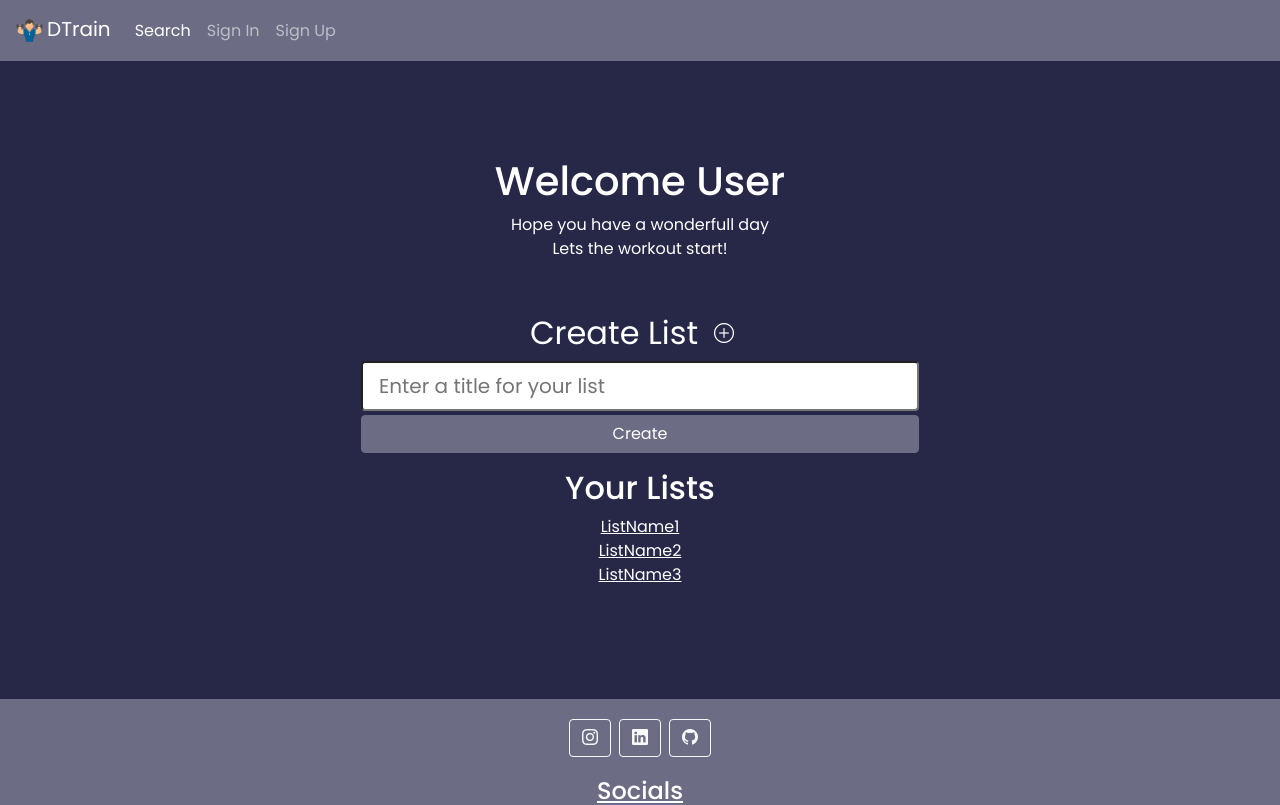
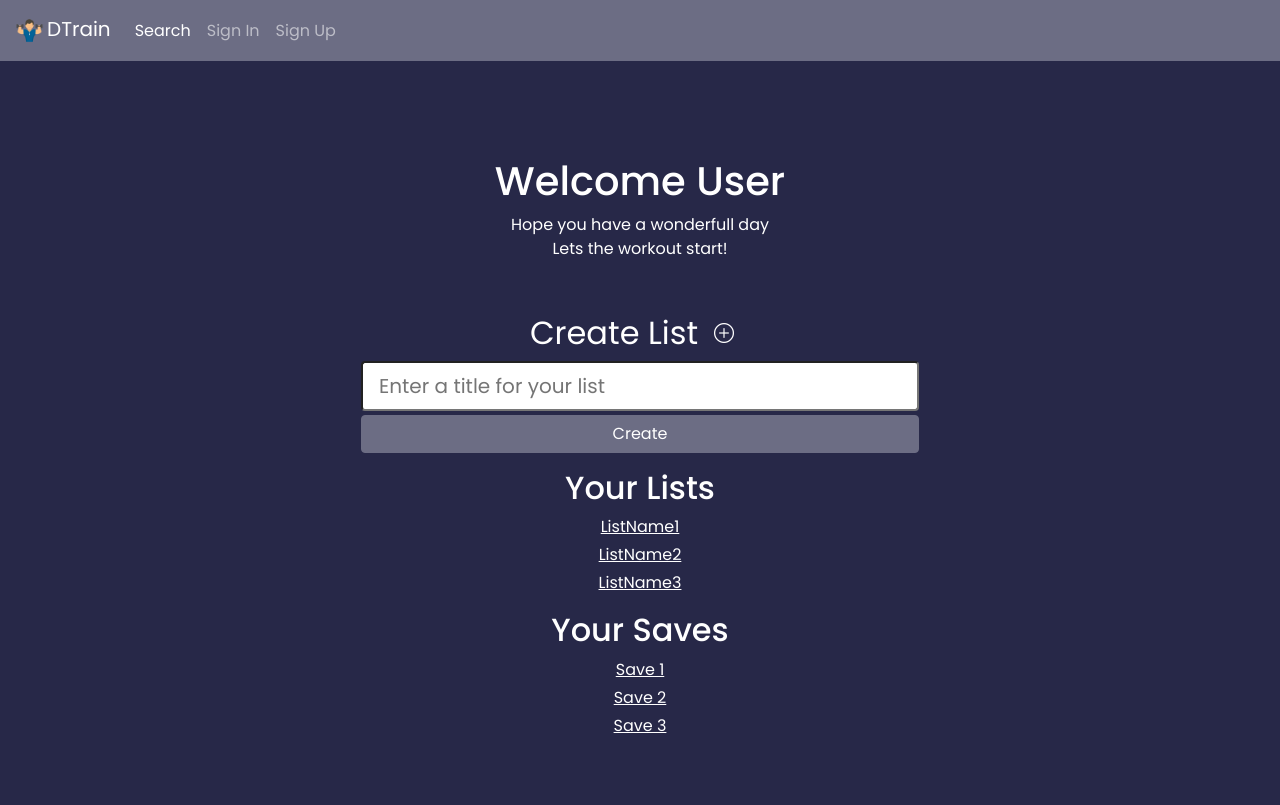
Before and after one commit to Albatraoz12/U09-Training-App, a React (Create React App) app in the folder client/: page /dashboard in a window 1280 px wide. Shown: the top 805 px of the page. Built offline with nearby package versions, Linux system fonts and the light colour scheme.

Commit message:
create layout for saved exercises

```diff
--- a/client/src/components/Dashboard.jsx
+++ b/client/src/components/Dashboard.jsx
@@ -39,7 +39,7 @@ function Dashboard() {
                 <section>
                     <div>
                         <h2>Your Lists</h2>
-                        <ul className="d-flex justify-content-center flex-column list-unstyled">
+                        <ul className="d-flex justify-content-center flex-column list-unstyled gap-1">
                             <li>
                                 <a className="text-white" href="/">
                                     ListName1
@@ -58,6 +58,28 @@ function Dashboard() {
                         </ul>
                     </div>
                 </section>
+                <section>
+                    <h2>Your Saves</h2>
+                    <div>
+                        <ul className="d-flex justify-content-center flex-column list-unstyled gap-1">
+                            <li>
+                                <a className="text-white" href="/">
+                                    Save 1
+                                </a>
+                            </li>
+                            <li>
+                                <a className="text-white" href="/">
+                                    Save 2
+                                </a>
+                            </li>
+                            <li>
+                                <a className="text-white" href="/">
+                                    Save 3
+                                </a>
+                            </li>
+                        </ul>
+                    </div>
+                </section>
             </div>
         </main>
     )
```
